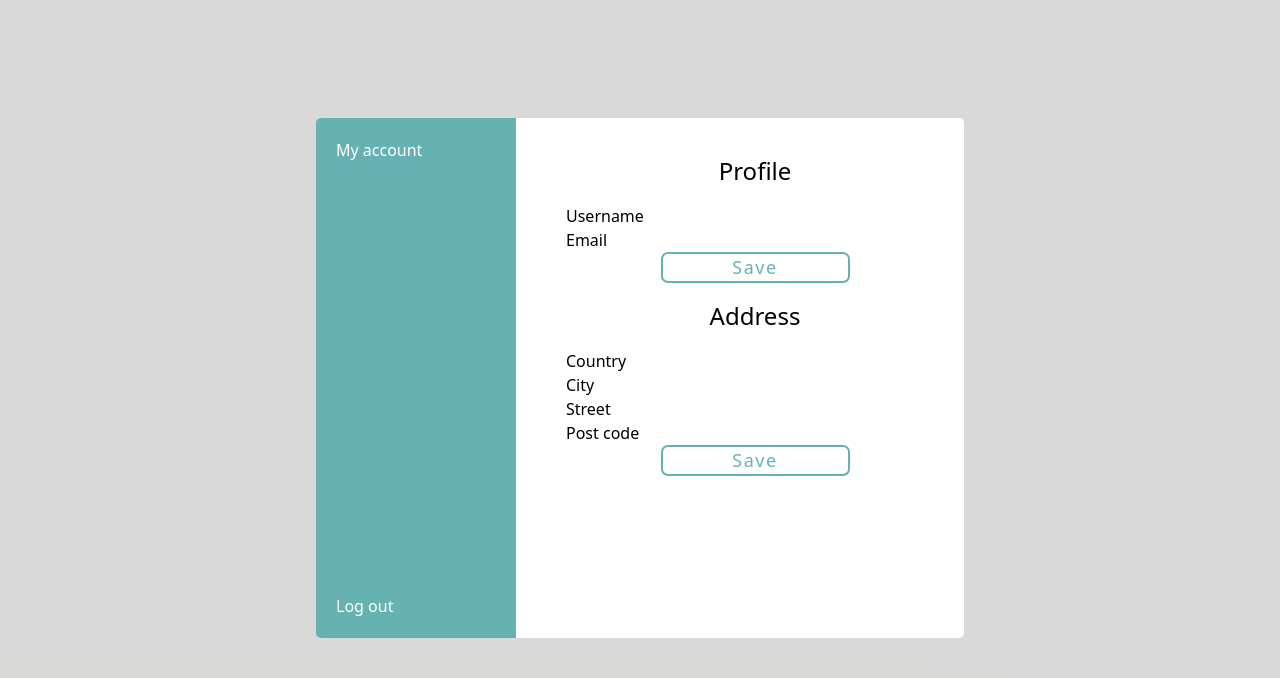
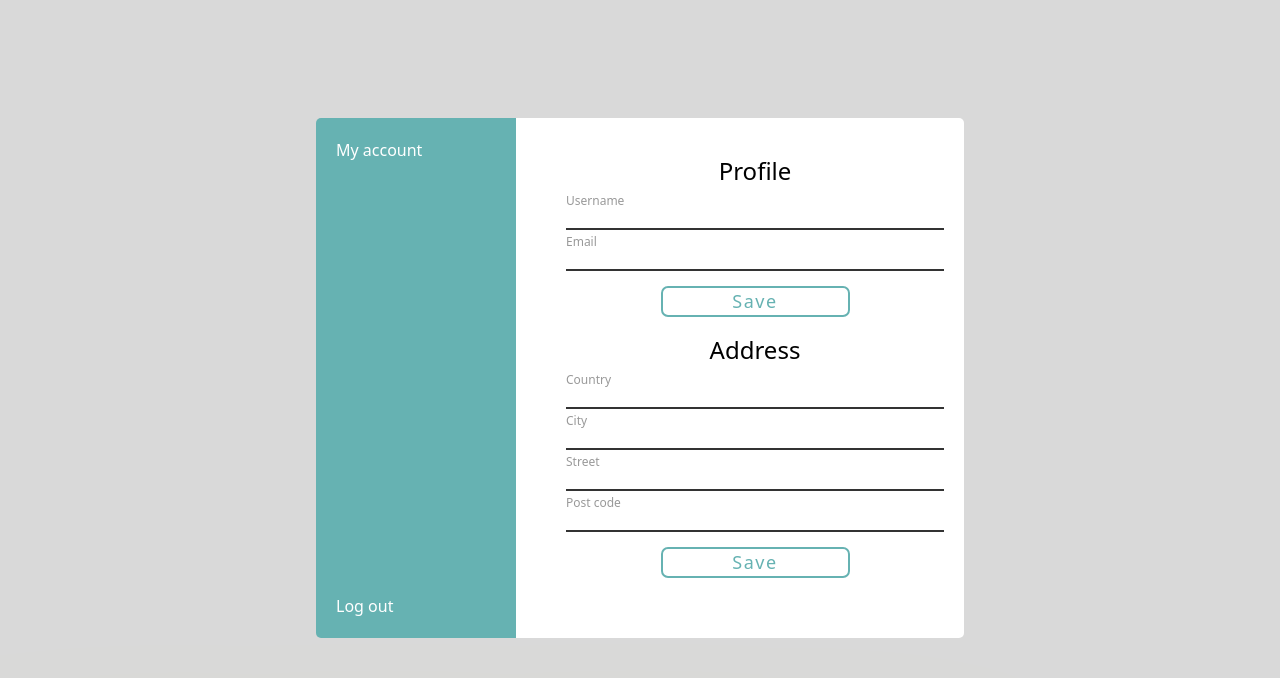
Before and after one commit to ArtemMaslii/TealMarketFE, a React app: page /settings/profile in a window 1280 px wide. Shown: the part 122-800 px from the top of the page. Built offline with nearby package versions, Linux system fonts and the light colour scheme.

Commit message:
Final version

```diff
--- a/src/components/product/Product.js
+++ b/src/components/product/Product.js
@@ -42,7 +42,10 @@ const Product = () => {
 	};
 
 	const handleColorSelection = (color) => {
+		console.log(color);
 		dispatch(setColor({ product, color }));
+		console.log(selectedColor);
+		console.log(images);
 	};
 
 	const handleStorageSelection = (storage) => {
--- a/src/components/settingForm/profile/Profile.js
+++ b/src/components/settingForm/profile/Profile.js
@@ -24,6 +24,7 @@ const Profile = () => {
 
 	return (
 		<div className='profile'>
+			<div>
 				<Formik
 					initialValues={userData}
 					onSubmit={handleSubmit}
@@ -50,6 +51,7 @@ const Profile = () => {
 						<SubmitButton />
 					</Form>
 				</Formik>
+			</div>
 			<div>
 				<h2>Address</h2>
 				<Formik
--- a/src/components/settingForm/settings.scss
+++ b/src/components/settingForm/settings.scss
@@ -3,7 +3,39 @@
 	display: flex;
 	justify-content: center;
 	align-items: center;
-    background-color: #D9D9D9;
+	background-color: #d9d9d9;
+
+	.form-group {
+		position: relative;
+		margin-bottom: 15px;
+
+		input {
+			width: 100%;
+			border: 0;
+			border-bottom: 1px solid #ccc;
+			transition: border-color 0.2s;
+			outline: none;
+
+			&:focus,
+			&:not(:placeholder-shown) {
+				border-bottom: 2px solid #333;
+			}
+		}
+
+		label {
+			position: absolute;
+			font-size: 12px;
+			top: -10%;
+			left: 0;
+			margin: 0;
+			padding: 0;
+			transform: translateY(-50%);
+			pointer-events: none;
+			transition: transform 0.2s ease-out, color 0.2s, font-size 0.2s;
+			color: #999;
+			pointer-events: none;
+		}
+	}
 
 	.sidebar {
 		height: 65%;
@@ -22,7 +54,7 @@
 
 			&::after {
 				transition: 0.25s ease;
-                content: "";
+				content: '';
 				display: block;
 				width: 100%;
 				height: 2px;
--- a/src/reducer/productSlice.js
+++ b/src/reducer/productSlice.js
@@ -32,13 +32,13 @@ export const productSlice = createSlice({
 			state.selectedColor = product.colors[0];
 			state.selectedStorage = product.storages[0];
 			state.price = product.price;
-			state.images = generateImgs(product.name, product.colors[0]);
+			state.images = generateImgs(product.name, state.selectedColor);
 			state.currentImage = state.images[0];
 		},
 		setColor: (state, action) => {
 			const { color } = action.payload;
 			state.selectedColor = color;
-			const colorData = state.product.colors.find((c) => c.name === color);
+			const colorData = state.product.colors.find((c) => c.id === color.id);
 			if (colorData) {
 				state.images = generateImgs(state.product.name, colorData);
 				state.currentImage = state.images[0];
```
Lines whose indentation alone changed are shown as unchanged.
